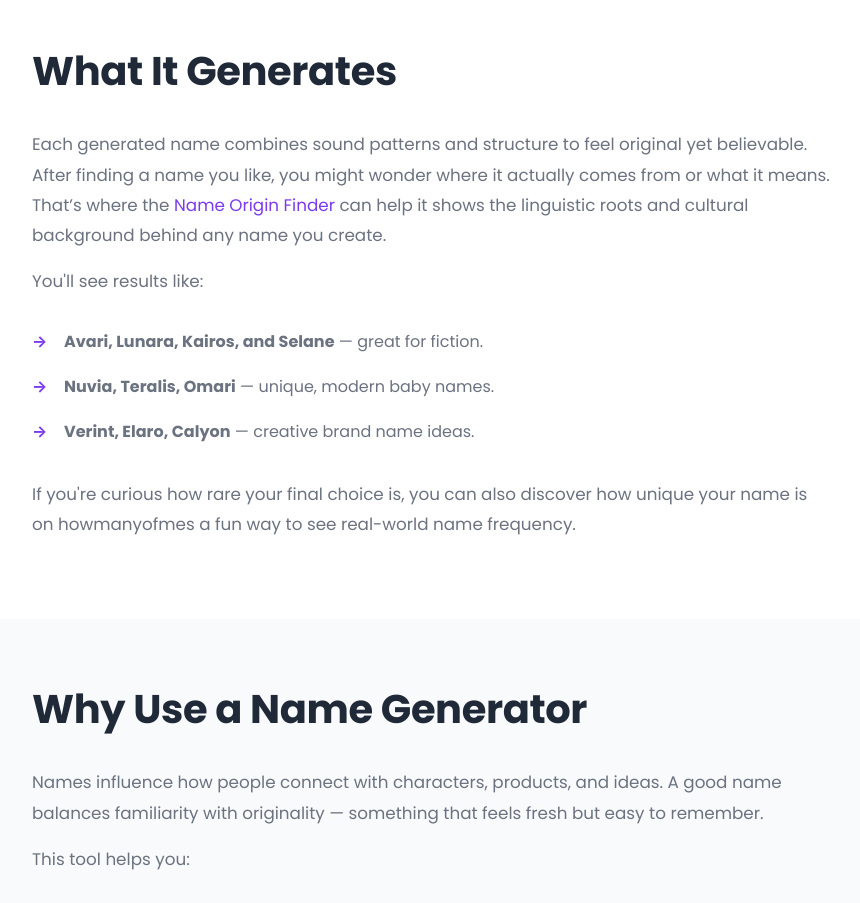
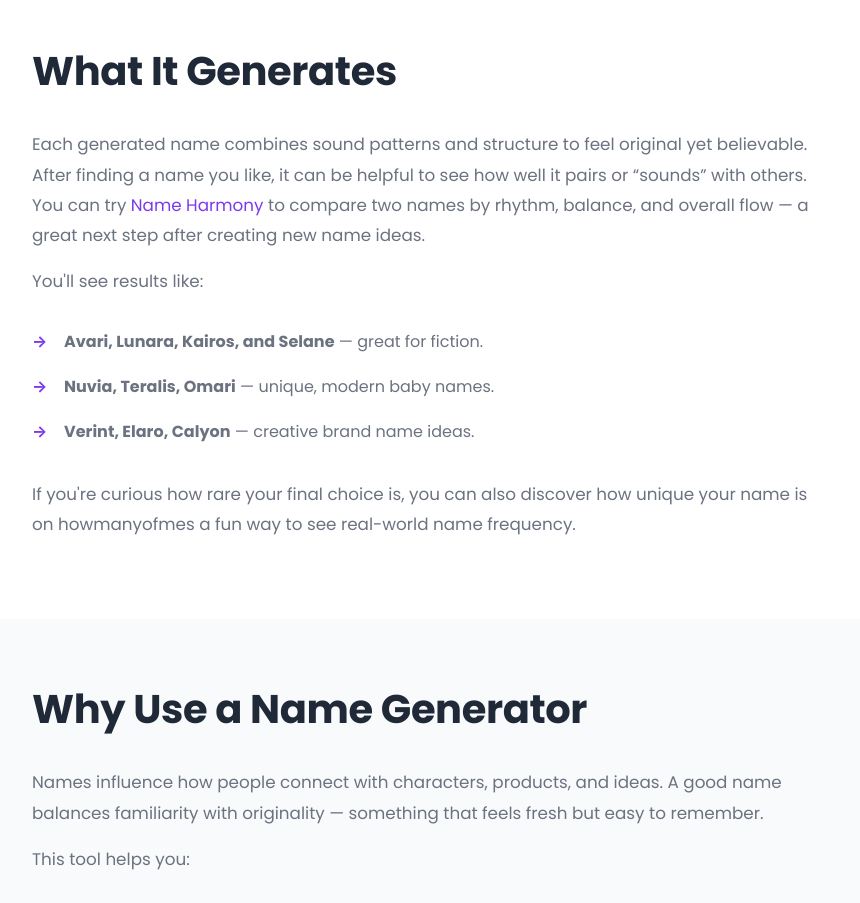
Before and after one commit to namegeneratorhub/namegeneratorhub.github.io, a plain HTML site: page index.html in a window 1280 px wide. Shown: the part 1660-2563 px from the top of the page, without its empty margins (32-892 px from the left). Drawn offline with Linux system fonts and the light colour scheme.

Commit message:
index.html

```diff
--- a/index.html
+++ b/index.html
@@ -201,10 +201,11 @@
         <section class="content-section alt-bg">
             <div class="container">
                 <h2>What It Generates</h2>
+
                 <p>Each generated name combines sound patterns and structure to feel original yet believable.
-              After finding a name you like, you might wonder where it actually comes from or what it means.
-              That’s where the <a href="https://nameoriginfinder.pages.dev" target="_blank">Name Origin Finder</a>
-             can help it shows the linguistic roots and cultural background behind any name you create.</p>
+                   After finding a name you like, it can be helpful to see how well it pairs or “sounds” with others.
+                   You can try <a href="https://nameharmony.netlify.app" target="_blank">Name Harmony</a>
+                  to compare two names by rhythm, balance, and overall flow — a great next step after creating new name ideas.</p>
 
          <p>You'll see results like:</p>
                 <ul class="example-list">
```
